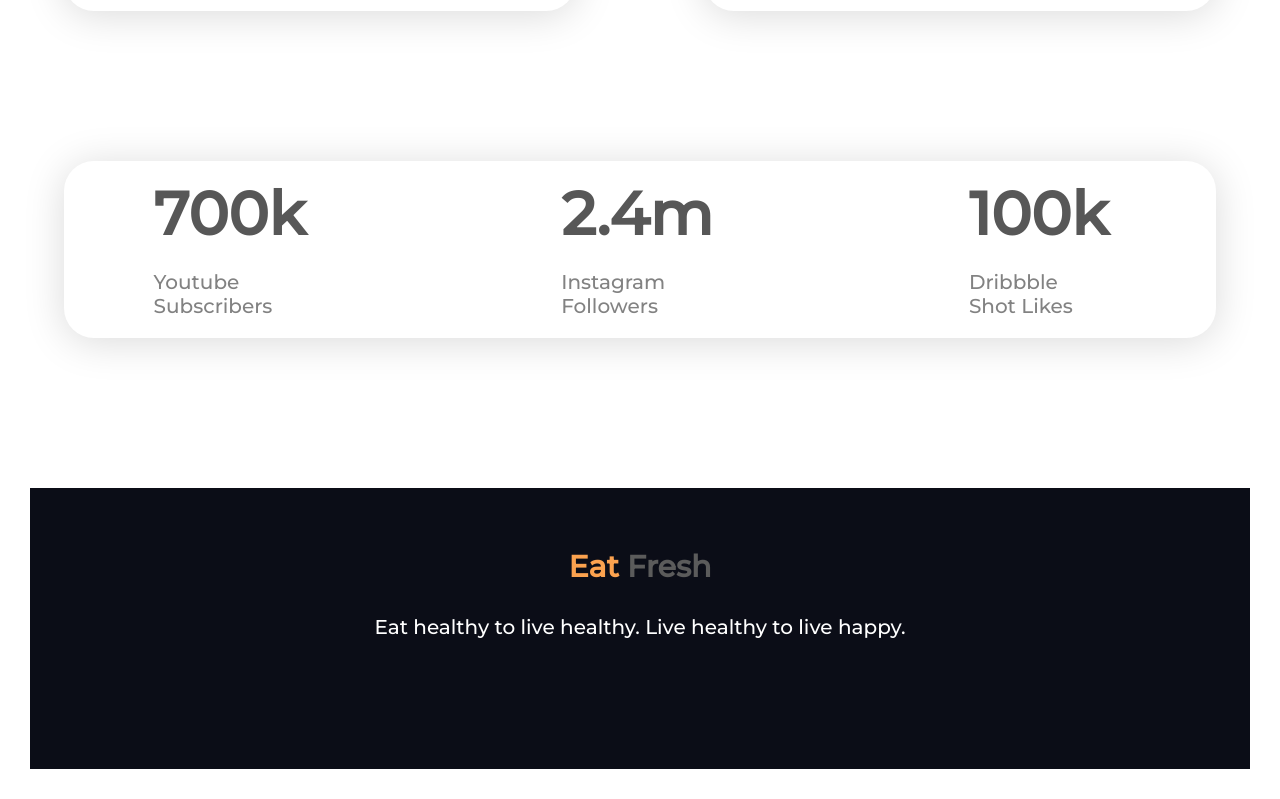
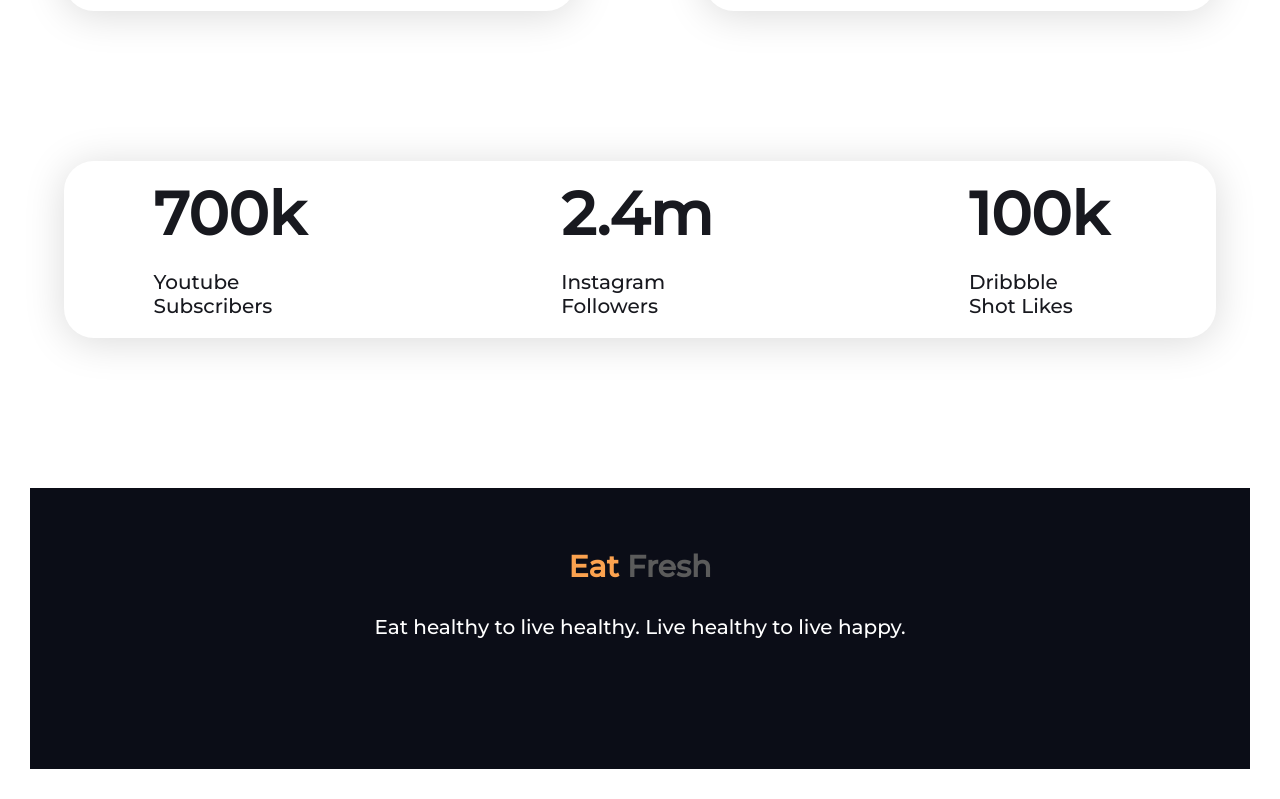
Before and after one commit to nazmussakibofficial/eat-healthy-demo, a plain HTML site: page index.html in a window 1280 px wide. Shown: the part 1918-2717 px from the top of the page. Drawn offline with Linux system fonts and the light colour scheme.

Commit message:
color changed

```diff
--- a/index.html
+++ b/index.html
@@ -69,16 +69,16 @@
     </section>
     <section class="fourth-part items flexible">
         <div class="social">
-            <h1>700k</h1>
-            <p>Youtube Subscribers</p>
+            <h1 class="social-platforms">700k</h1>
+            <p class="social-platforms">Youtube Subscribers</p>
         </div>
         <div class="social">
-            <h1>2.4m</h1>
-            <p>Instagram Followers</p>
+            <h1 class="social-platforms">2.4m</h1>
+            <p class="social-platforms">Instagram Followers</p>
         </div>
         <div class="social">
-            <h1>100k</h1>
-            <p>Dribbble Shot Likes</p>
+            <h1 class="social-platforms">100k</h1>
+            <p class="social-platforms">Dribbble Shot Likes</p>
         </div>
 
     </section>
--- a/style.css
+++ b/style.css
@@ -123,3 +123,7 @@ footer p {
     padding-left: 5%;
     padding-right: 45%;
 }
+
+.social-platforms {
+    color: #18191F;
+}
```
